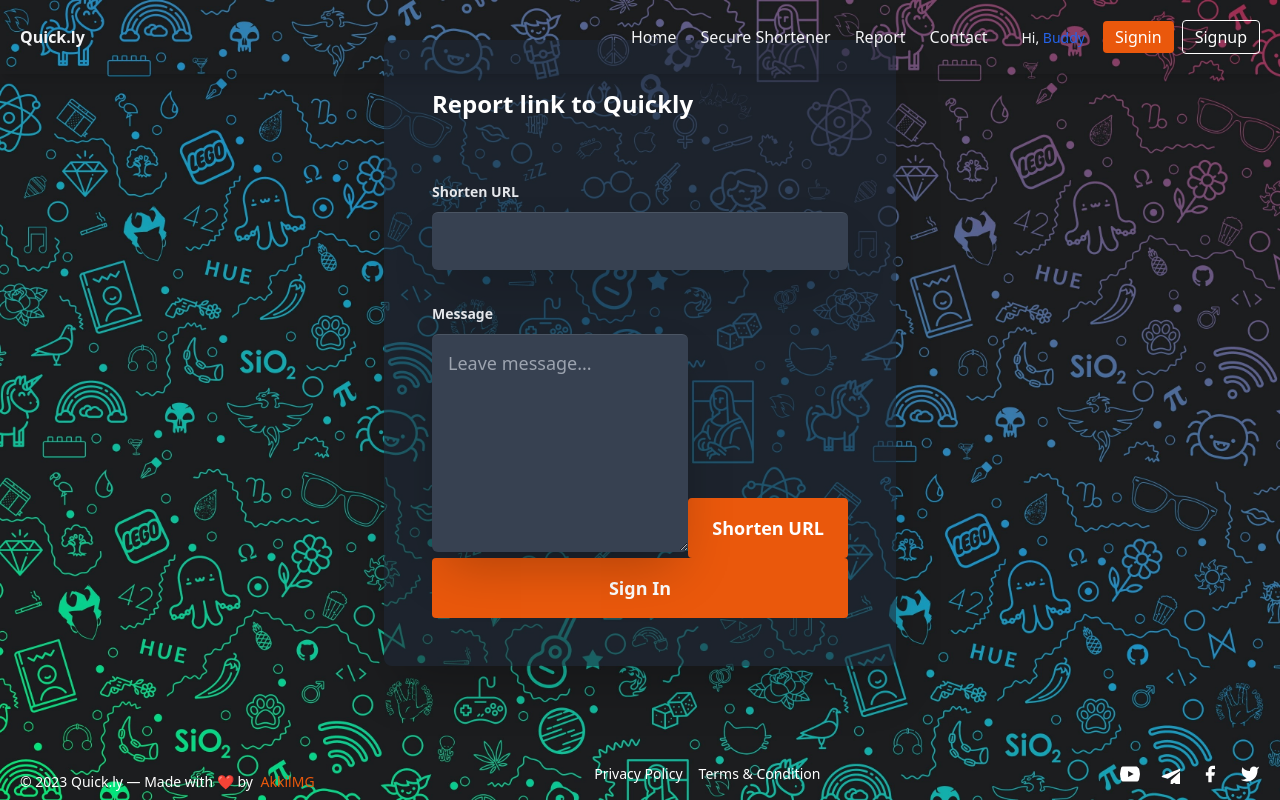
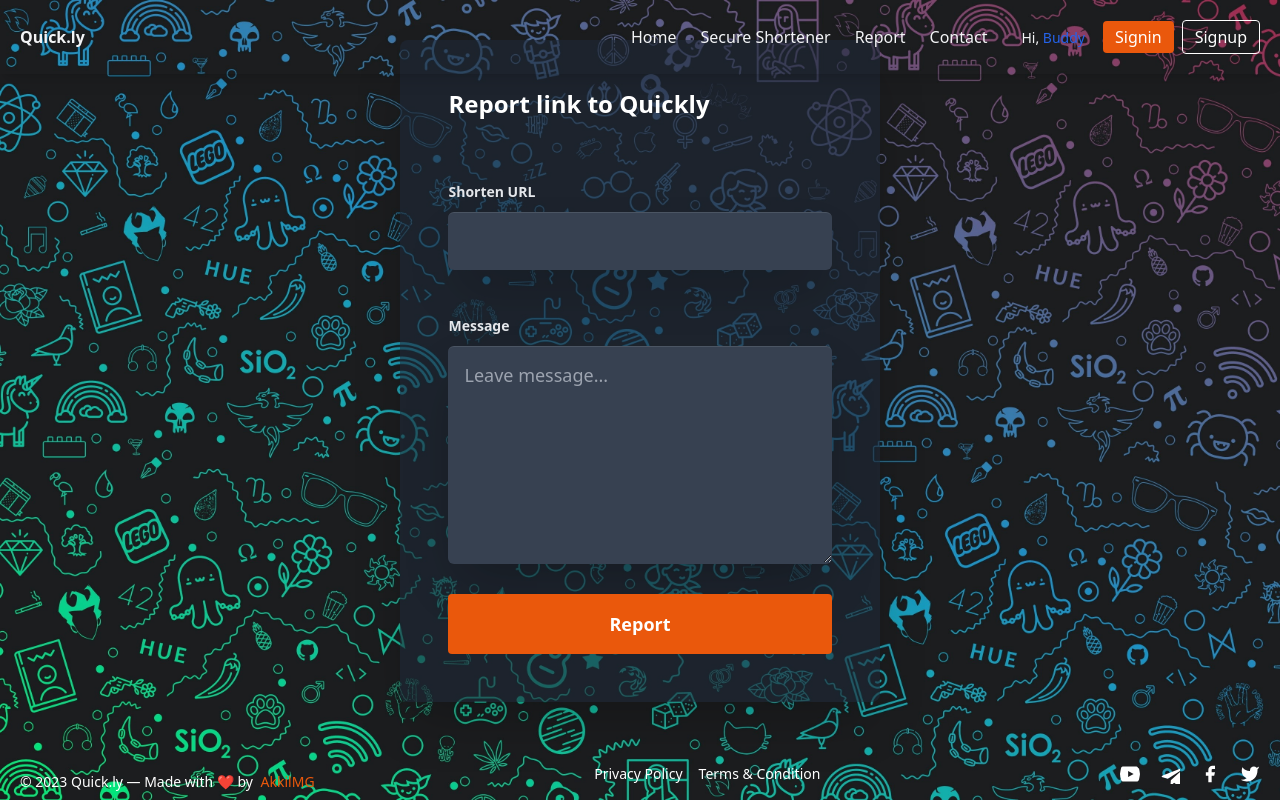
Before and after one commit to AkkilMG/Quick.ly-Pre, a FastAPI app: page /report in a window 1280 px wide. Run offline with FastAPI, Linux system fonts and the light colour scheme; some libraries are stand-ins or nearby versions.

Commit message:
Bug fix: 4

```diff
--- a/templates/page/report.html
+++ b/templates/page/report.html
@@ -33,19 +33,15 @@
                     <label class="text-sm font-semibold leading-10 text-gray-200" for="username">Shorten URL</label>
                     <input required type="url" id="url" name="url" class="text-white focus:ring-blue-600 focus:border-blue-600 w-full rounded-md border-y border-transparent border-t-gray-600 bg-gray-700 px-4 py-3 text-lg font-medium leading-8 shadow-2xl outline-none transition duration-200 ease-in-out placeholder:text-gray-400 focus:border focus:ring-2">
                 </div>
-                <div class="flex w-full items-end justify-center">
-                    <div class="relative lg:w-full 2xl:w-4/6 xl:w-full md:w-full sm:w-full text-left">
-                        <label for="url" class="text-sm font-semibold leading-10 text-gray-200">Message</label>
-                        <textarea class="text-white focus:ring-blue-600 focus:border-blue-600 w-full rounded-md border-y border-transparent border-t-gray-600 bg-gray-700 px-4 py-3 text-lg font-medium leading-8 shadow-2xl outline-none transition duration-200 ease-in-out placeholder:text-gray-400 focus:border focus:ring-2"
-                            id="message" name="message" placeholder="Leave message..." rows="6" required></textarea>
-                    </div>
-
-                    <button type="submit " class="inline-flex flex-shrink-0 rounded border-0 bg-orange-600 px-6 py-4 text-lg font-semibold text-white transition hover:ring-2 hover:ring-orange-400 focus:outline-none ">Shorten URL</button>
+                <div class="mb-6 pt-3 rounded items-center">
+                    <label for="message" class="text-sm font-semibold leading-10 text-gray-200">Message</label>
+                    <textarea class="text-white focus:ring-blue-600 focus:border-blue-600 w-full rounded-md border-y border-transparent border-t-gray-600 bg-gray-700 px-4 py-3 text-lg font-medium leading-8 shadow-2xl outline-none transition duration-200 ease-in-out placeholder:text-gray-400 focus:border focus:ring-2"
+                        id="message" name="message" placeholder="Leave message..." rows="6" required></textarea>
                 </div>
                 {% if error %}
                 <p class="text-md text-red-500 my-4 w-full animate-pulse font-semibold ">{{ error }}</p>
                 {% endif %}
-                <button class="bg-orange-600 hover:ring-2 hover:ring-orange-400 flex-shrink-0 rounded border-0 px-6 py-4 text-lg font-semibold text-white transition focus:outline-none text-center " type="submit ">Sign In</button>
+                <button class="bg-orange-600 hover:ring-2 hover:ring-orange-400 flex-shrink-0 rounded border-0 px-6 py-4 text-lg font-semibold text-white transition focus:outline-none text-center " type="submit ">Report</button>
             </form>
         </section>
     </main>
```
